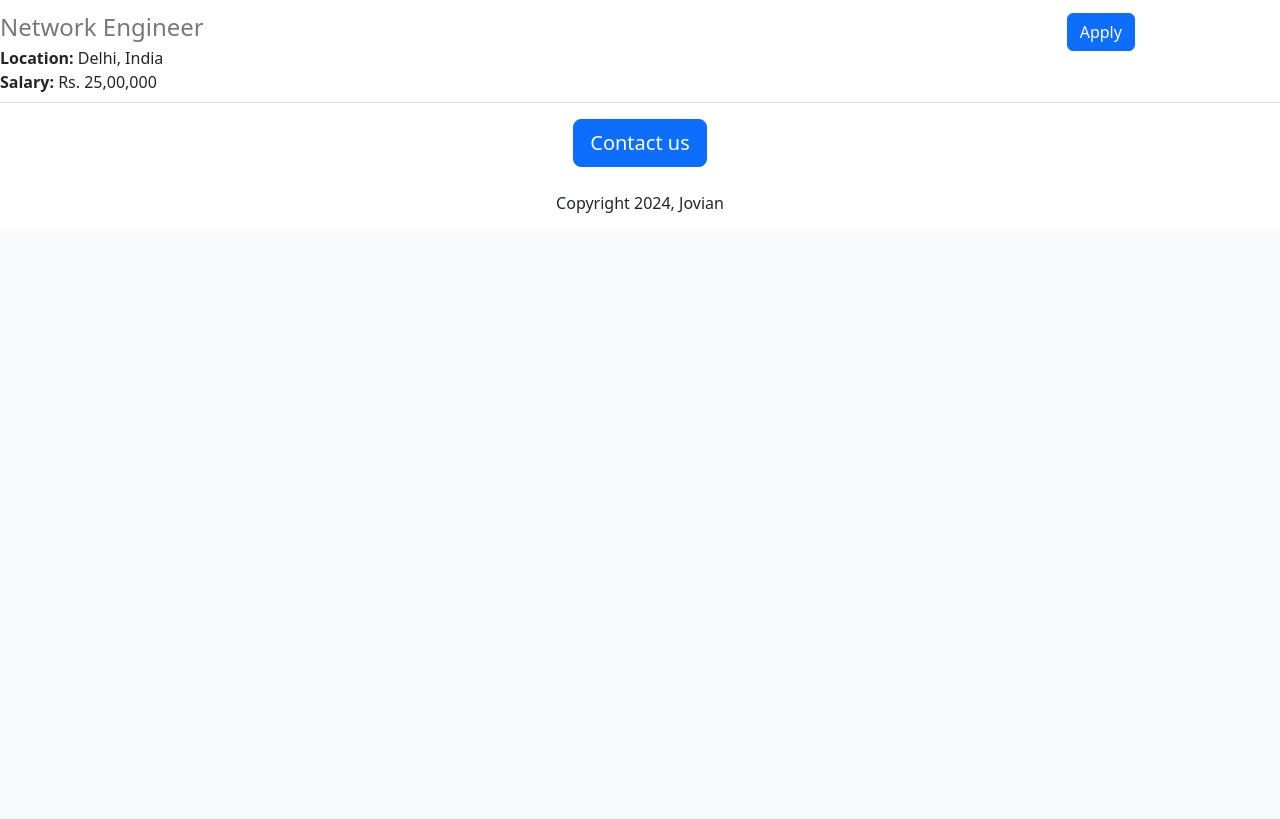
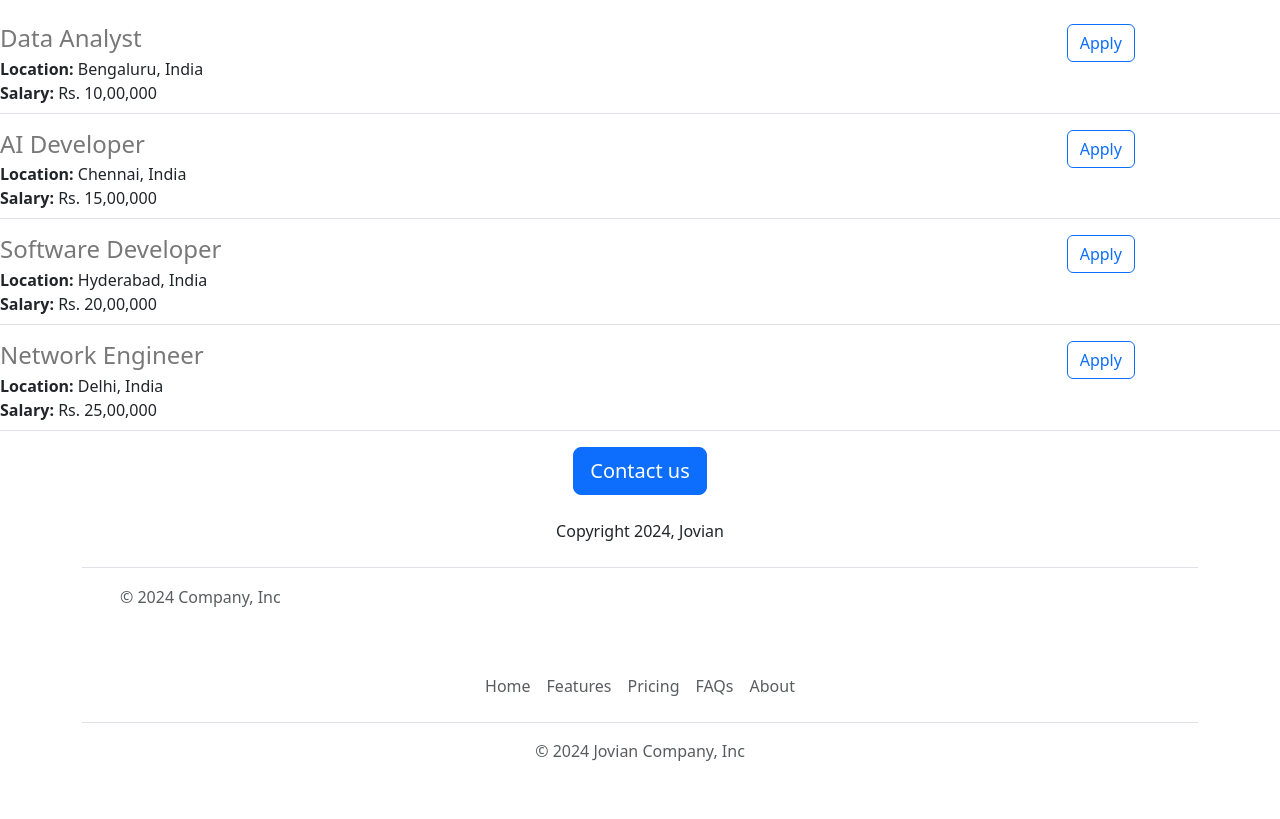
Before and after one commit to tigerplanetar/jovian_practice_web, a Flask app: page / in a window 1280 px wide. Shown: the part 1159-1978 px from the top of the page. Before the commit the page ends 1372 px from the top, so only its background shows below. Run offline with Flask 3, Linux system fonts and the light colour scheme.

Commit message:
just improvements

```diff
--- /dev/null
+++ b/templates/footer.html
@@ -0,0 +1,33 @@
+<div class="b-example-divider"></div>
+
+<div class="container">
+  <footer class="d-flex flex-wrap justify-content-between align-items-center py-3 my-4 border-top">
+    <div class="col-md-4 d-flex align-items-center">
+      <a href="/" class="mb-3 me-2 mb-md-0 text-body-secondary text-decoration-none lh-1">
+        <svg class="bi" width="30" height="24"><use xlink:href="#bootstrap"/></svg>
+      </a>
+      <span class="mb-3 mb-md-0 text-body-secondary">&copy; 2024 Company, Inc</span>
+    </div>
+
+    <ul class="nav col-md-4 justify-content-end list-unstyled d-flex">
+      <li class="ms-3"><a class="text-body-secondary" href="#"><svg class="bi" width="24" height="24"><use xlink:href="#twitter"/></svg></a></li>
+      <li class="ms-3"><a class="text-body-secondary" href="#"><svg class="bi" width="24" height="24"><use xlink:href="#instagram"/></svg></a></li>
+      <li class="ms-3"><a class="text-body-secondary" href="#"><svg class="bi" width="24" height="24"><use xlink:href="#facebook"/></svg></a></li>
+    </ul>
+  </footer>
+</div>
+
+<div class="b-example-divider"></div>
+
+<div class="container">
+  <footer class="py-3 my-4">
+    <ul class="nav justify-content-center border-bottom pb-3 mb-3">
+      <li class="nav-item"><a href="#" class="nav-link px-2 text-body-secondary">Home</a></li>
+      <li class="nav-item"><a href="#" class="nav-link px-2 text-body-secondary">Features</a></li>
+      <li class="nav-item"><a href="#" class="nav-link px-2 text-body-secondary">Pricing</a></li>
+      <li class="nav-item"><a href="#" class="nav-link px-2 text-body-secondary">FAQs</a></li>
+      <li class="nav-item"><a href="#" class="nav-link px-2 text-body-secondary">About</a></li>
+    </ul>
+    <p class="text-center text-body-secondary">&copy; 2024 Jovian Company, Inc</p>
+  </footer>
+</div>
--- a/templates/home.html
+++ b/templates/home.html
@@ -23,7 +23,12 @@
 
    <img class= "img-fluid" id="banner"   src ="https://10eb7971-5a72-40e8-bca8-8b67648ffe7a-00-37jxho6enllqh.pike.replit.dev/static/image.jpg" height="320">
     <h2 class= "text-center mt-2 mb-4""> About Jovian </h2>
+    <div>
     <p class="lead">Lorem ipsum dolor sit amet. Qui praesentium iste ut esse commodi aut quidem veritatis. Ab vero quisquam aut excepturi nostrum 33 quisquam numquam ab excepturi tenetur ea culpa quia. Qui magnam incidunt et autem aliquid aut unde possimus id tenetur quod At mollitia obcaecati et harum similique.33 animi autem est debitis odio rem excepturi maiores et beatae esse. Non nihil voluptatem ut sint similique aut quaerat maiores id voluptatem porro eum quisquam rerum qui dolor neque qui maiores quisquam. Est sunt eligendi est itaque galisum aut quia doloribus et dolorem temporibus et nisi fugit qui libero voluptas 33 autem molestiae.Aut dicta laboriosam vel excepturi placeat quo officia quas eos dolorem repellendus et unde harum est enim repellat. Nam debitis explicabo 33 eaque tempora aut aspernatur quae. </p>
+    </div>
+    <div class= "col-6"">
+    <img src= "/static/tim-van-der-kuip-CPs2X8JYmS8-unsplash.jpg" style= "height:320px; border-radius:4px;">
+    </div>
     <h2 class="text-center mt-2 mb-4""> Job Openings</h2>
     <p>
       {% for job in jobs %}
@@ -35,5 +40,6 @@
       <p class= "mt-4">Copyright 2024, Jovian </p>
     </div>
   </div>
+  {% include 'footer.html' %}
   </body>
 </html>
--- a/templates/jobitem.html
+++ b/templates/jobitem.html
@@ -12,7 +12,7 @@
       </div>
     {% endif %}
   </div>
-  <div class="col-2">
-    <button type="button" class="btn btn-primary">Apply</button>
+  <div class="col-2 padding-right: 16px"">
+    <a href="mailto:hello@jovian.ai?subject=Application%20for%20XXX&body=My%20name%3A%20%3Cyou%20name%20here%3E%0D%0Amy%20resume%20link%3A%20%3Cresume%20link%3E%0D%0Amy%20LinkedIn%20link%3A%20%3ClinkedIn%20link%3E" type= "button" class="btn btn-outline-primary float-right align-middle" >Apply</a>
   </div>
 </div>
--- a/templates/nav.html
+++ b/templates/nav.html
@@ -1,4 +1,4 @@
-<nav class="navbar bg-body-tertiary">
+<nav class="navbar shadow-sm fixed-top bg-white"">
   <div class="container-fluid">
     <a class="navbar-brand" href="#">
       <img src="/static/bootstrap-logo.svg" alt="Logo" width="30" height="24" class="d-inline-block align-text-top">
@@ -6,3 +6,4 @@
     </a>
   </div>
 </nav>
+<div style= "height:56px"></div>
```
Also changed, not shown: 1 other file.
